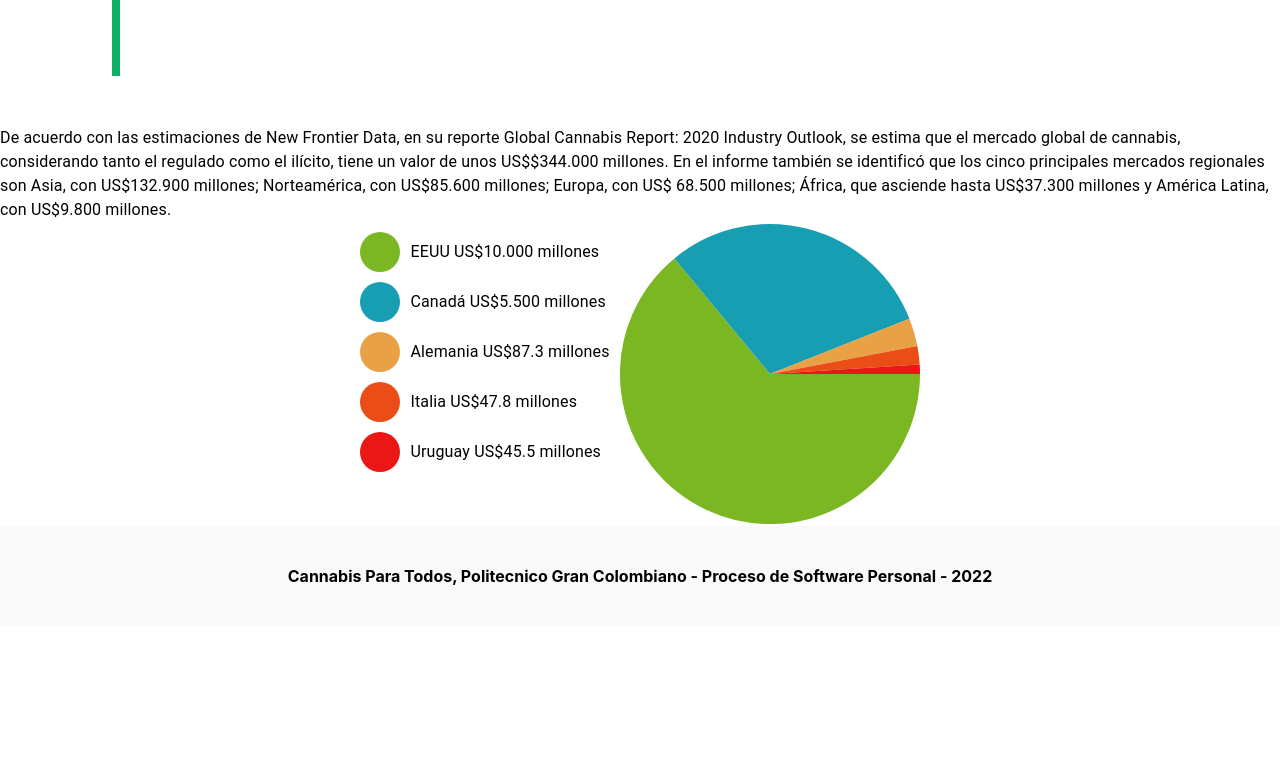
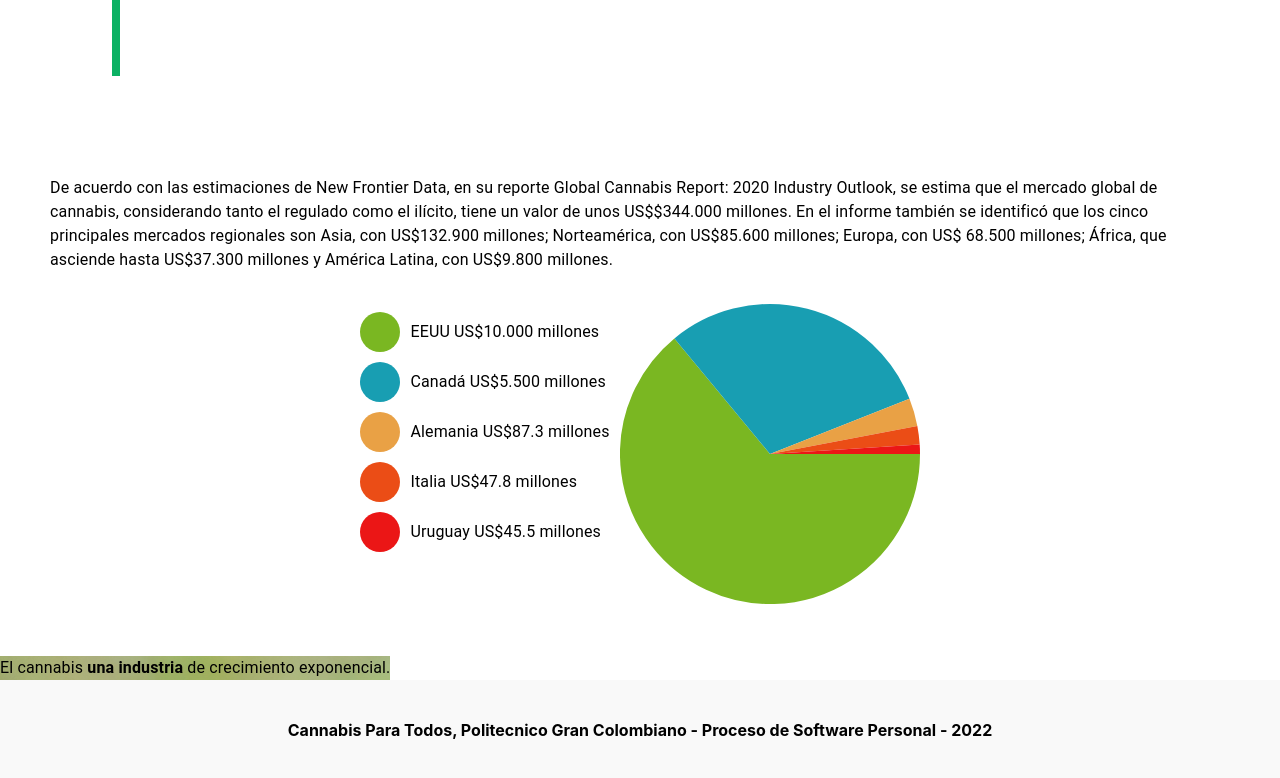
Before and after one commit to andres-narvaez/cannabis-web, a React (Create React App) app: page / in a window 1280 px wide. Shown: the part 884-1662 px from the top of the page. Before the commit the page ends 1510 px from the top, so only its background shows below. Built offline with nearby package versions, Linux system fonts and the light colour scheme.

Commit message:
Fixing menu

```diff
--- a/src/components/header/header.js
+++ b/src/components/header/header.js
@@ -1,10 +1,13 @@
 import logo from '../../logo-color.svg'
 import './header.css'
 import {Box, Link} from '@mui/material'
+import { useNavigate } from 'react-router-dom'
 
 const preventDefault = (event) => event.preventDefault()
 
 function Header() {
+    const navigate = useNavigate()
+
     return (
         <div className='main-header-container'>
             <img src={logo} className="logo" alt="logo" />
@@ -12,9 +15,15 @@ function Header() {
                 onClick={preventDefault}
                 className='menu'
             >
-                <Link className='link' underline="hover" href="/">Inicio</Link>
-                <Link className='link' underline="hover" href="/">Uso del cannabis</Link>
-                <Link className='link' underline="hover" href="/">Industria del cannabis</Link>
+                <Link className='link' underline="hover" onClick={() => {
+                    navigate('/')
+                }}>Inicio</Link>
+                <Link className='link' underline="hover" onClick={() => {
+                    navigate('/usos-cannabis')
+                }}>Uso del cannabis</Link>
+                <Link className='link' underline="hover" onClick={() => {
+                    navigate('/test')
+                }}>Industria del cannabis</Link>
             </Box>
         </div>)
 }
--- a/src/pages/home/home.css
+++ b/src/pages/home/home.css
@@ -21,6 +21,15 @@
     max-width: 300px;
 }
 
-.countries-text-container {
+.countries-stats-container {
+    padding: 50px;
+}
 
+.text-stats {
+    padding-bottom: 30px;
 }
+
+.texto-banner {
+    background-image: url("../../../public/banner-home-2.jpg");
+    display: block;
+}
--- a/src/pages/home/home.js
+++ b/src/pages/home/home.js
@@ -34,9 +34,9 @@ function HomePage() {
             El mercado de cannabis mueve en el mundo un promedio de <strong>US$150.000 millones anuales</strong> y los expertos creen que habrá crecimiento
          </Typography>
       </Grid>
-      <Grid container justifyContent={'center'} className='countries-text-container'>
+      <Grid container justifyContent={'center'} className='countries-stats-container'>
          <Grid item>
-            <Typography>
+            <Typography className='text-stats'>
                De acuerdo con las estimaciones de New Frontier Data, en su reporte Global Cannabis Report: 2020 Industry Outlook, se estima que el mercado global de cannabis, considerando tanto el regulado como el ilícito, tiene un valor de unos US$$344.000 millones. En el informe también se identificó que los cinco principales mercados regionales son Asia, con US$132.900 millones; Norteamérica, con US$85.600 millones; Europa, con US$ 68.500 millones; África, que asciende hasta US$37.300 millones y América Latina, con US$9.800 millones.
             </Typography>
          </Grid>
@@ -60,6 +60,11 @@ function HomePage() {
             />
          </Grid>
       </Grid>
+      <Grid>
+      <Typography className='texto-banner'>
+            El cannabis <strong>una industria</strong> de crecimiento exponencial.
+         </Typography>
+      </Grid>
    </Grid>
 }
 
```
Also changed, not shown: public/banner-home-2.jpg (added).
